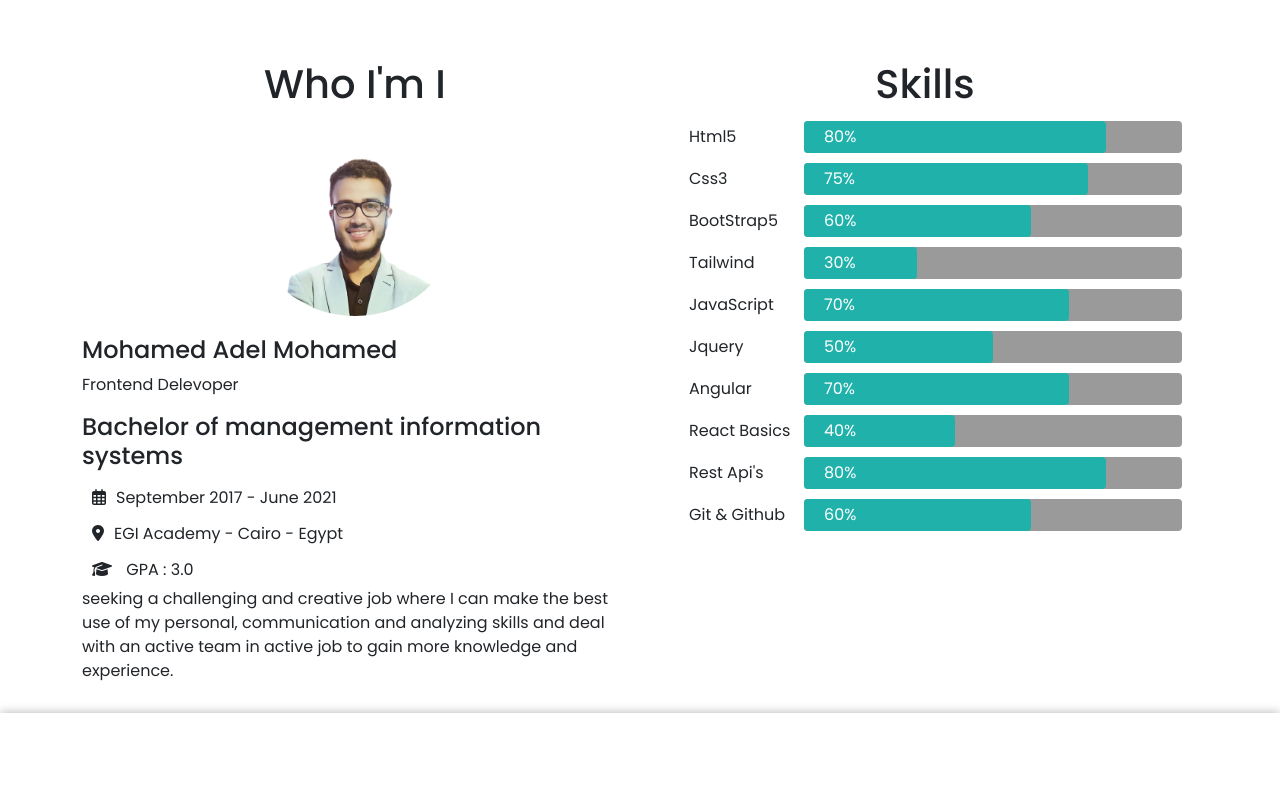
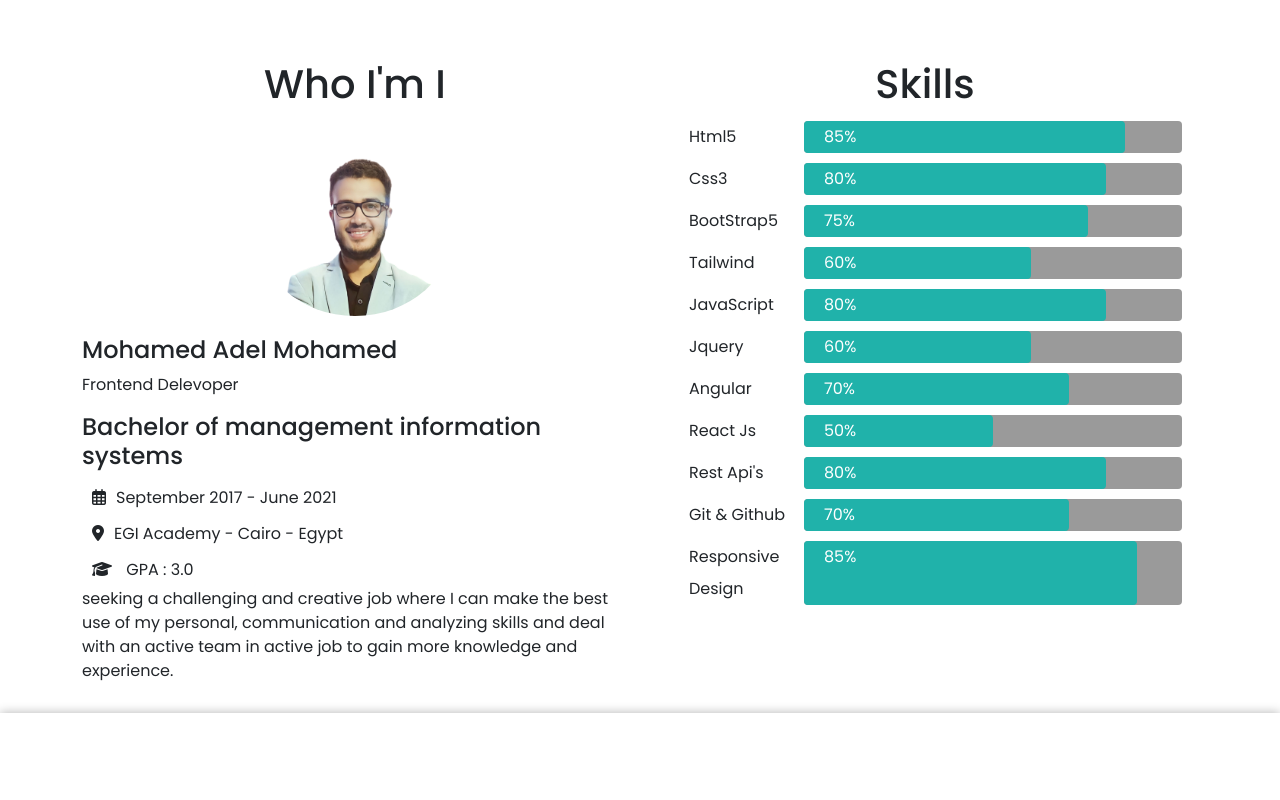
Before and after one commit to Mohamed1Adel/portflio2, a website: page index.html in a window 1280 px wide. Shown: the part 980-1780 px from the top of the page. Drawn offline with nearby package versions, Linux system fonts and the light colour scheme.

Commit message:
update projects section

```diff
--- a/index.html
+++ b/index.html
@@ -138,13 +138,21 @@
                 <li class="skill">
                   <span class="sklname">Html5</span>
                   <div class="rate">
+                    <div class="progress" style="width: 85%" data-rate="85%">
+                      85%
+                    </div>
+                  </div>
+                </li>
+                <li class="skill">
+                  <span class="sklname">Css3</span>
+                  <div class="rate">
                     <div class="progress" style="width: 80%" data-rate="80%">
                       80%
                     </div>
                   </div>
                 </li>
                 <li class="skill">
-                  <span class="sklname">Css3</span>
+                  <span class="sklname">BootStrap5</span>
                   <div class="rate">
                     <div class="progress" style="width: 75%" data-rate="75%">
                       75%
@@ -152,7 +160,7 @@
                   </div>
                 </li>
                 <li class="skill">
-                  <span class="sklname">BootStrap5</span>
+                  <span class="sklname">Tailwind</span>
                   <div class="rate">
                     <div class="progress" style="width: 60%" data-rate="60%">
                       60%
@@ -160,26 +168,18 @@
                   </div>
                 </li>
                 <li class="skill">
-                  <span class="sklname">Tailwind</span>
-                  <div class="rate">
-                    <div class="progress" style="width: 30%" data-rate="30%">
-                      30%
-                    </div>
-                  </div>
-                </li>
-                <li class="skill">
                   <span class="sklname">JavaScript</span>
                   <div class="rate">
-                    <div class="progress" style="width: 70%" data-rate="70%">
-                      70%
+                    <div class="progress" style="width: 80%" data-rate="80%">
+                      80%
                     </div>
                   </div>
                 </li>
                 <li class="skill">
                   <span class="sklname">Jquery</span>
                   <div class="rate">
-                    <div class="progress" style="width: 50%" data-rate="50%">
-                      50%
+                    <div class="progress" style="width: 60%" data-rate="60%">
+                      60%
                     </div>
                   </div>
                 </li>
@@ -192,10 +192,10 @@
                   </div>
                 </li>
                 <li class="skill">
-                  <span class="sklname">React Basics</span>
+                  <span class="sklname">React Js</span>
                   <div class="rate">
-                    <div class="progress" style="width: 40%" data-rate="40%">
-                      40%
+                    <div class="progress" style="width: 50%" data-rate="50%">
+                      50%
                     </div>
                   </div>
                 </li>
@@ -210,8 +210,16 @@
                 <li class="skill">
                   <span class="sklname">Git & Github</span>
                   <div class="rate">
-                    <div class="progress" style="width: 60%" data-rate="60%">
-                      60%
+                    <div class="progress" style="width: 70%" data-rate="70%">
+                      70%
+                    </div>
+                  </div>
+                </li>
+                <li class="skill">
+                  <span class="sklname">Responsive Design</span>
+                  <div class="rate">
+                    <div class="progress" style="width: 88%" data-rate="85%">
+                      85%
                     </div>
                   </div>
                 </li>
@@ -522,8 +530,10 @@
             <div class="card">
               <div class="project">
                 <div class="project-img">
-                  <a href=" https://mohamed1adel.github.io/calculator/"
-                    ><img src="./assets/Calculator.png" alt="Calculator photo"
+                  <a href=" https://new-user-blog.web.app/"
+                    ><img
+                      src="./assets/AngBlogApp.png"
+                      alt="angular blog photo"
                   /></a>
                 </div>
               </div>
```
Also changed, not shown: assets/AngBlogApp.png (added).
